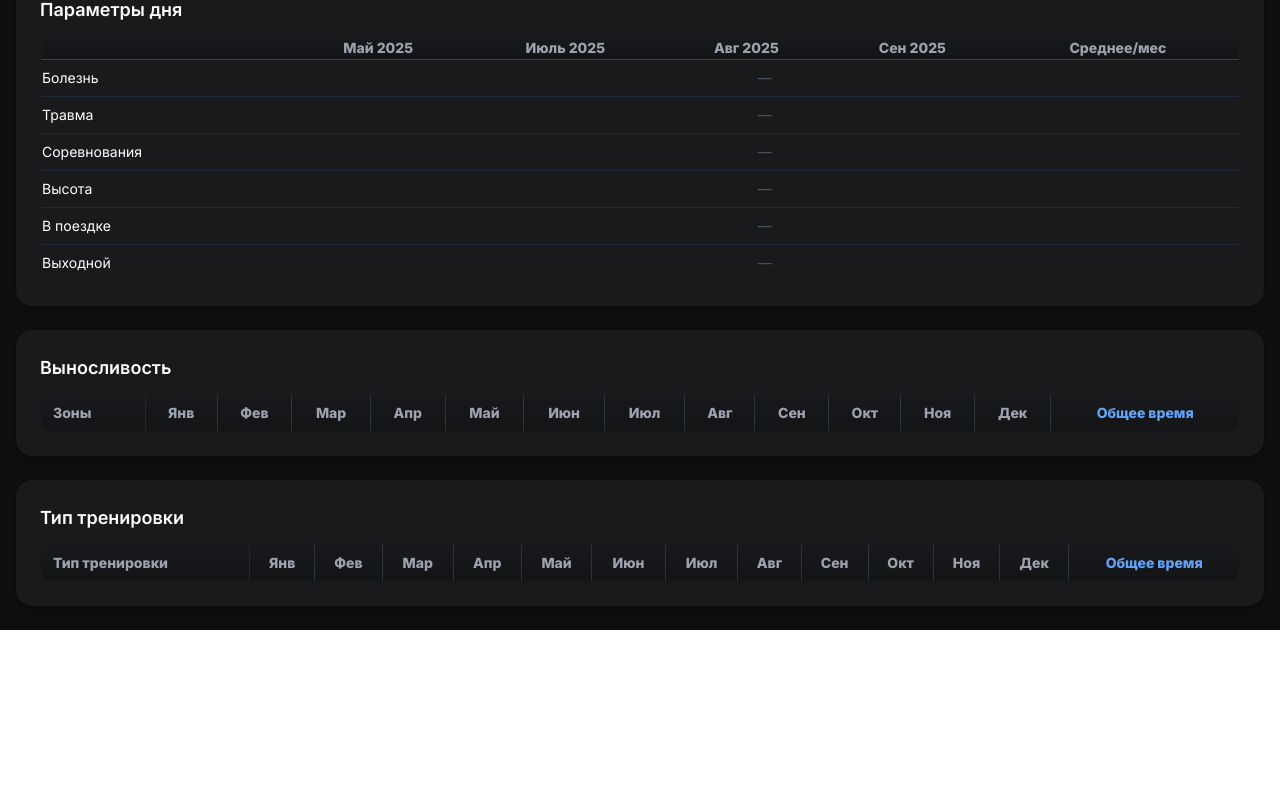
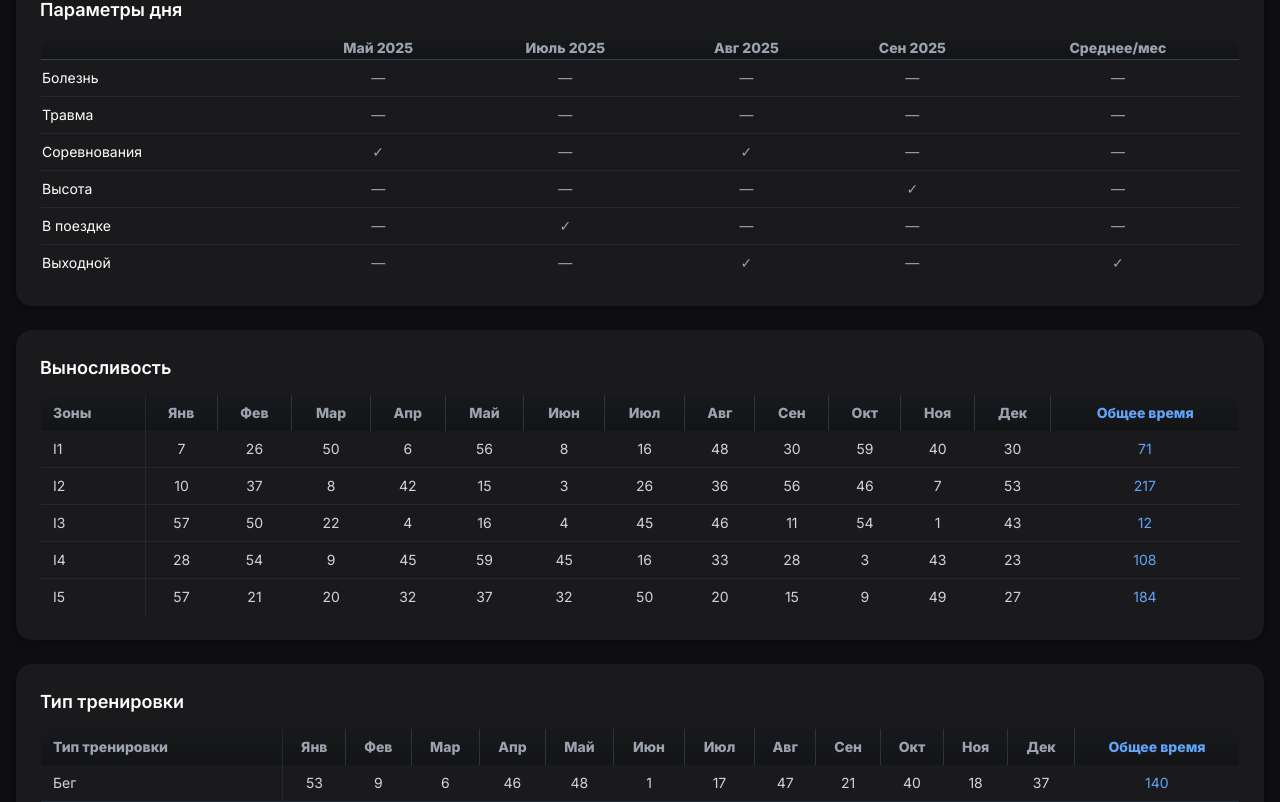
Before and after one commit to mbaliabin/dagbook-test, a React (Vite) app in the folder fasx-frontend/: page /statistics in a window 1280 px wide. Shown: the part 678-1480 px from the top of the page. Before the commit the page ends 1308 px from the top, so only its background shows below. Built offline with nearby package versions, Linux system fonts and the light colour scheme.

Commit message:
Доработка StatisticsPage.tsx 54

```diff
--- a/fasx-frontend/src/pages/StatisticsPage.tsx
+++ b/fasx-frontend/src/pages/StatisticsPage.tsx
@@ -14,7 +14,6 @@ export default function StatisticsPage() {
   const [reportType, setReportType] = useState("Общий отчёт");
   const [interval, setInterval] = useState("Месяц");
   const [mode, setMode] = useState("Время");
-  const [selectedRow, setSelectedRow] = useState<string | null>(null);
 
   const navigate = useNavigate();
   const location = useLocation();
@@ -116,7 +115,7 @@ export default function StatisticsPage() {
           </ResponsiveContainer>
         </div>
 
-        {/* Таблицы */}
+        {/* Параметры дня */}
         <div className="bg-[#1a1a1d] p-6 rounded-2xl shadow-md">
           <h2 className="text-lg font-semibold mb-3">Параметры дня</h2>
           <div className="overflow-x-auto">
@@ -124,16 +123,21 @@ export default function StatisticsPage() {
               <thead className="text-gray-400 border-b border-gray-700 bg-gradient-to-b from-[#18191c] to-[#131416]">
                 <tr>
                   <th className="text-left py-2"></th>
-                  {["Май 2025","Июль 2025","Авг 2025","Сен 2025","Среднее/мес"].map((m)=>(
-                    <th key={m}>{m}</th>
-                  ))}
+                  {["Май 2025","Июль 2025","Авг 2025","Сен 2025","Среднее/мес"].map((m)=>(<th key={m}>{m}</th>))}
                 </tr>
               </thead>
               <tbody>
-                {["Болезнь","Травма","Соревнования","Высота","В поездке","Выходной"].map((row)=>(
-                  <tr key={row} className="border-b border-gray-800 hover:bg-[#1d1e22]/80 transition-colors duration-150">
-                    <td className="py-2">{row}</td>
-                    <td colSpan={5} className="text-center text-gray-600">—</td>
+                {[
+                  { row: "Болезнь", values: ["—","—","—","—","—"] },
+                  { row: "Травма", values: ["—","—","—","—","—"] },
+                  { row: "Соревнования", values: ["✓","—","✓","—","—"] },
+                  { row: "Высота", values: ["—","—","—","✓","—"] },
+                  { row: "В поездке", values: ["—","✓","—","—","—"] },
+                  { row: "Выходной", values: ["—","—","✓","—","✓"] },
+                ].map((item) => (
+                  <tr key={item.row} className="border-b border-gray-800 hover:bg-[#1d1e22]/80 transition-colors duration-150">
+                    <td className="py-2">{item.row}</td>
+                    {item.values.map((v,i)=><td key={i} className="text-center text-gray-400">{v}</td>)}
                   </tr>
                 ))}
               </tbody>
@@ -149,14 +153,18 @@ export default function StatisticsPage() {
               <thead className="text-gray-400 bg-gradient-to-b from-[#18191c] to-[#131416]">
                 <tr>
                   <th className="text-left py-2 px-3 border-r border-gray-800">Зоны</th>
-                  {months.map((m,i)=>(
-                    <th key={m} className="py-2 px-2 text-center border-r border-gray-700/70">{m}</th>
-                  ))}
+                  {months.map((m,i)=>(<th key={m} className="py-2 px-2 text-center border-r border-gray-700/70">{m}</th>))}
                   <th className="py-2 px-2 text-center text-blue-400 border-l border-gray-800">Общее время</th>
                 </tr>
               </thead>
               <tbody>
-                {/* данные будут подставляться */}
+                {["I1","I2","I3","I4","I5"].map((zone)=>(
+                  <tr key={zone} className="border-b border-gray-800">
+                    <td className="py-2 px-3 border-r border-gray-800">{zone}</td>
+                    {months.map((m,i)=>(<td key={i} className="text-center">{Math.floor(Math.random()*60)}</td>))}
+                    <td className="text-center text-blue-400">{Math.floor(Math.random()*300)}</td>
+                  </tr>
+                ))}
               </tbody>
             </table>
           </div>
@@ -170,14 +178,18 @@ export default function StatisticsPage() {
               <thead className="text-gray-400 bg-gradient-to-b from-[#18191c] to-[#131416]">
                 <tr>
                   <th className="text-left py-2 px-3 border-r border-gray-800">Тип тренировки</th>
-                  {months.map((m,i)=>(
-                    <th key={m} className="py-2 px-2 text-center border-r border-gray-700/70">{m}</th>
-                  ))}
+                  {months.map((m,i)=>(<th key={m} className="py-2 px-2 text-center border-r border-gray-700/70">{m}</th>))}
                   <th className="py-2 px-2 text-center text-blue-400 border-l border-gray-800">Общее время</th>
                 </tr>
               </thead>
               <tbody>
-                {/* данные будут подставляться */}
+                {["Бег","Велосипед","Силовая тренировка","Плавание","Другое"].map((type)=>(
+                  <tr key={type} className="border-b border-gray-800">
+                    <td className="py-2 px-3 border-r border-gray-800">{type}</td>
+                    {months.map((m,i)=>(<td key={i} className="text-center">{Math.floor(Math.random()*60)}</td>))}
+                    <td className="text-center text-blue-400">{Math.floor(Math.random()*300)}</td>
+                  </tr>
+                ))}
               </tbody>
             </table>
           </div>
```
